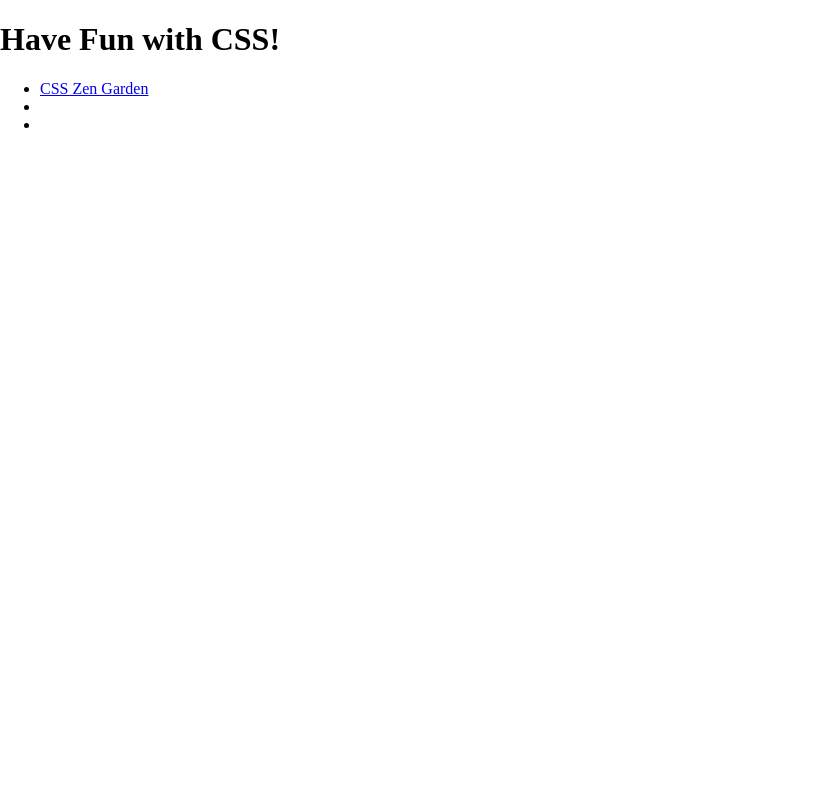
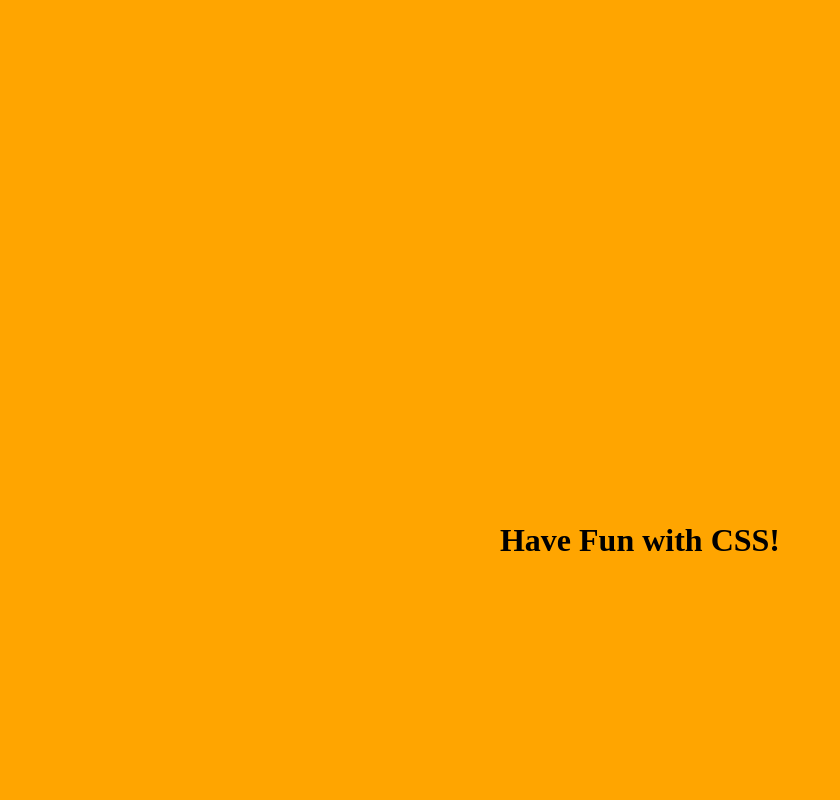
Before and after one commit to TypeMarkable/havefun, a plain HTML site: page index.html in a window 1280 px wide. Shown: the top 800 px of the page, without its empty margins (0-840 px from the left). Drawn offline with nearby package versions, Linux system fonts and the light colour scheme.

Commit message:
Main style

```diff
--- a/css/main.css
+++ b/css/main.css
@@ -1 +1,56 @@
 @charset "UTF-8";
+
+* {
+  box-sizing: border-box;
+}
+
+body {
+  min-width: 1280px;
+  margin: 0;
+  padding: 0;
+}
+
+li {
+  list-style-type: none;
+}
+
+header {
+  display: flex;
+  align-items: center;
+  width: 100%;
+  height: 1080px;
+  text-align: center;
+  background-color: orange;
+}
+
+h1 {
+  width: 1280px;
+  margin: 0 auto;
+}
+
+nav {
+  width: 100%;
+}
+
+nav ul {
+  display: flex;
+  flex-wrap: wrap;
+  justify-content: space-around;
+  width: 1280px;
+  margin: 0 auto;
+  padding: 30px;
+}
+
+nav ul li {
+  width: 100%;
+  height: 70px;
+  margin-bottom: 30px;
+  box-shadow: 0 0 7px 0 rgba(0,0,0,.5);
+}
+
+nav ul li a  {
+  display: inline-block;
+  width: 100%;
+  height: 100%;
+  padding: 20px;
+}
--- a/index.html
+++ b/index.html
@@ -33,6 +33,9 @@
             <li>
               <a href=""></a>
             </li>
+            <li>
+              <a href=""></a>
+            </li>
           </ul>
         </nav>
         <footer>
```
